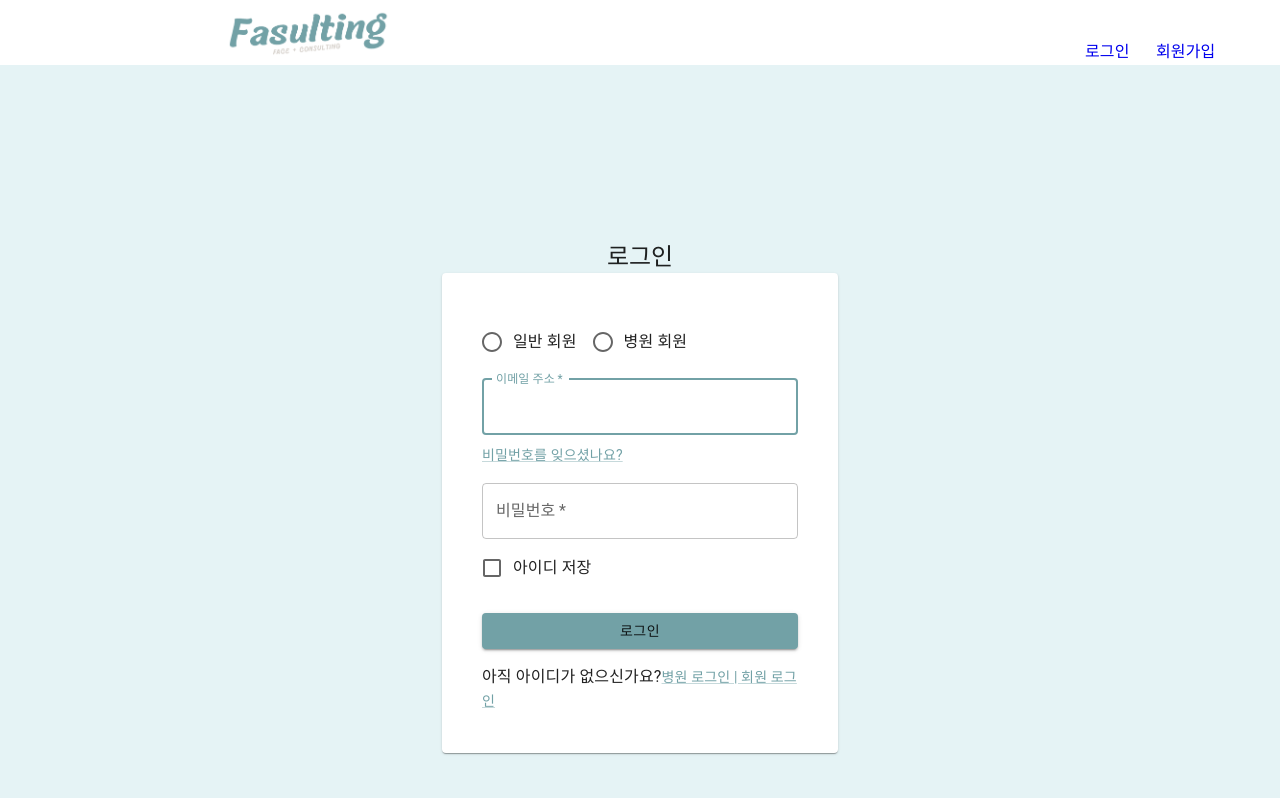
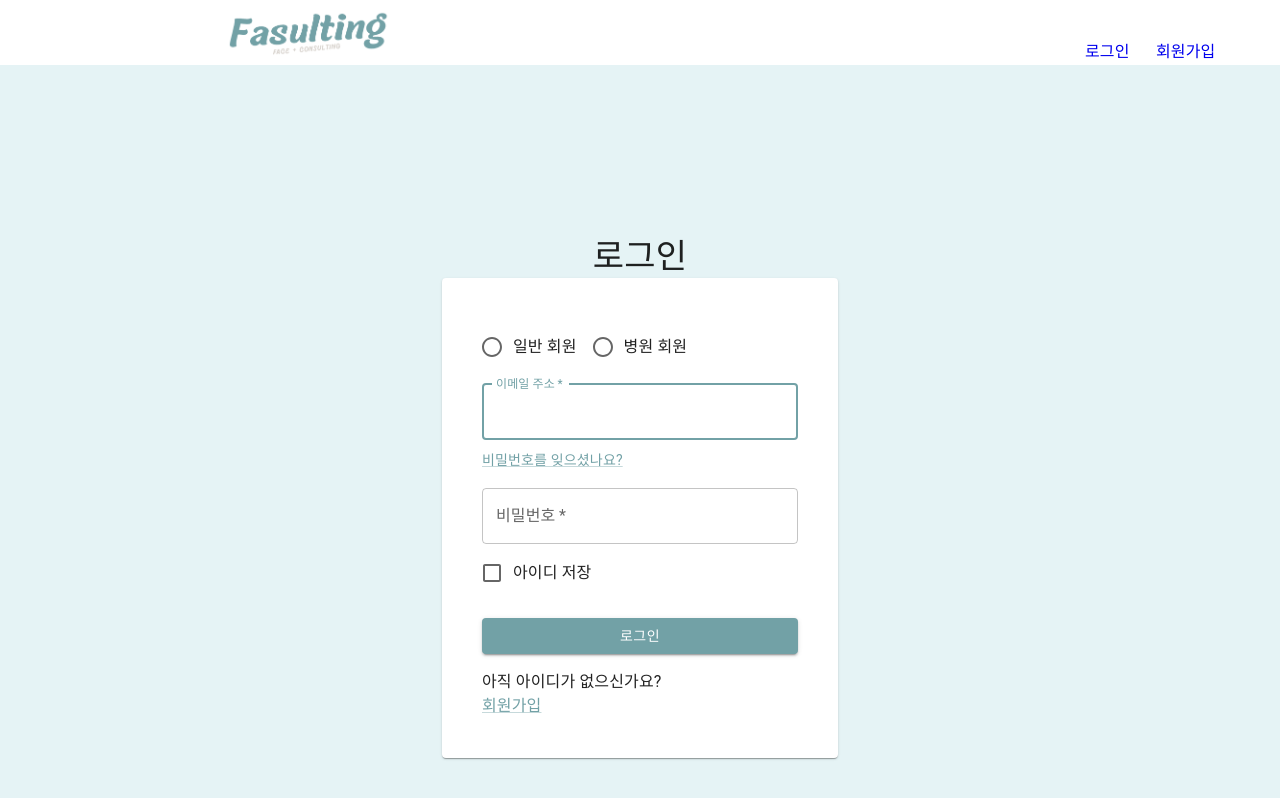
Before and after one commit to sungjeongeon/Fasulting, a React (Create React App) app in the folder fasulting/: page /login in a window 1280 px wide. Shown: the top 798 px of the page. Built offline with nearby package versions, Linux system fonts and the light colour scheme.

Commit message:
로그인/회원가입 폼 수정

```diff
--- a/fasulting/src/components/LoginForm.js
+++ b/fasulting/src/components/LoginForm.js
@@ -26,7 +26,7 @@ function LoginCard() {
                 alignItems: 'center',
             }}
             >
-            <Typography component="h1" variant="h5">
+            <Typography component="h1" variant="h4">
                 로그인
             </Typography>
             <Card style={{padding: '40px'}}>
@@ -72,15 +72,14 @@ function LoginCard() {
                 fullWidth
                 variant="contained"
                 sx={{ mt: 3, mb: 2 }}
+                style={{color: 'white'}}
                 >
                 로그인
                 </Button>
                 <Grid container>
                 <Grid item>
-                    아직 아이디가 없으신가요?
-                    <Link href="#" variant="body2">
-                    {"병원 로그인 | 회원 로그인"}
-                    </Link>
+                    아직 아이디가 없으신가요?<br />
+                    <Link to={"/resister"}>회원가입</Link>
                 </Grid>
                 </Grid>
             </Box>
--- a/fasulting/src/components/RegisterForm.js
+++ b/fasulting/src/components/RegisterForm.js
@@ -120,7 +120,7 @@ const RegisterCard = () => {
             alignItems: 'center',
           }}
         >
-          <Typography component="h1" variant="h5">
+          <Typography component="h1" variant="h4">
             회원가입
           </Typography>
         <Card style={{padding: '40px'}}>
```
